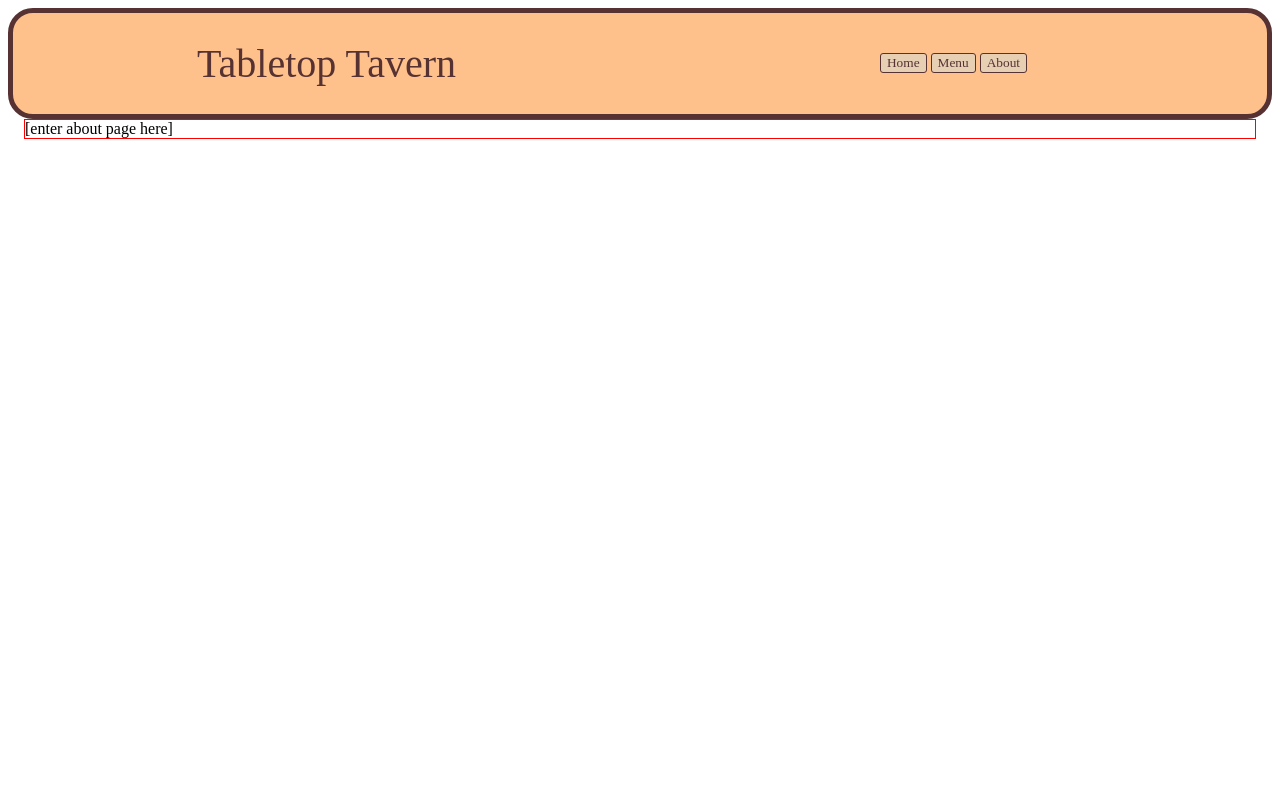
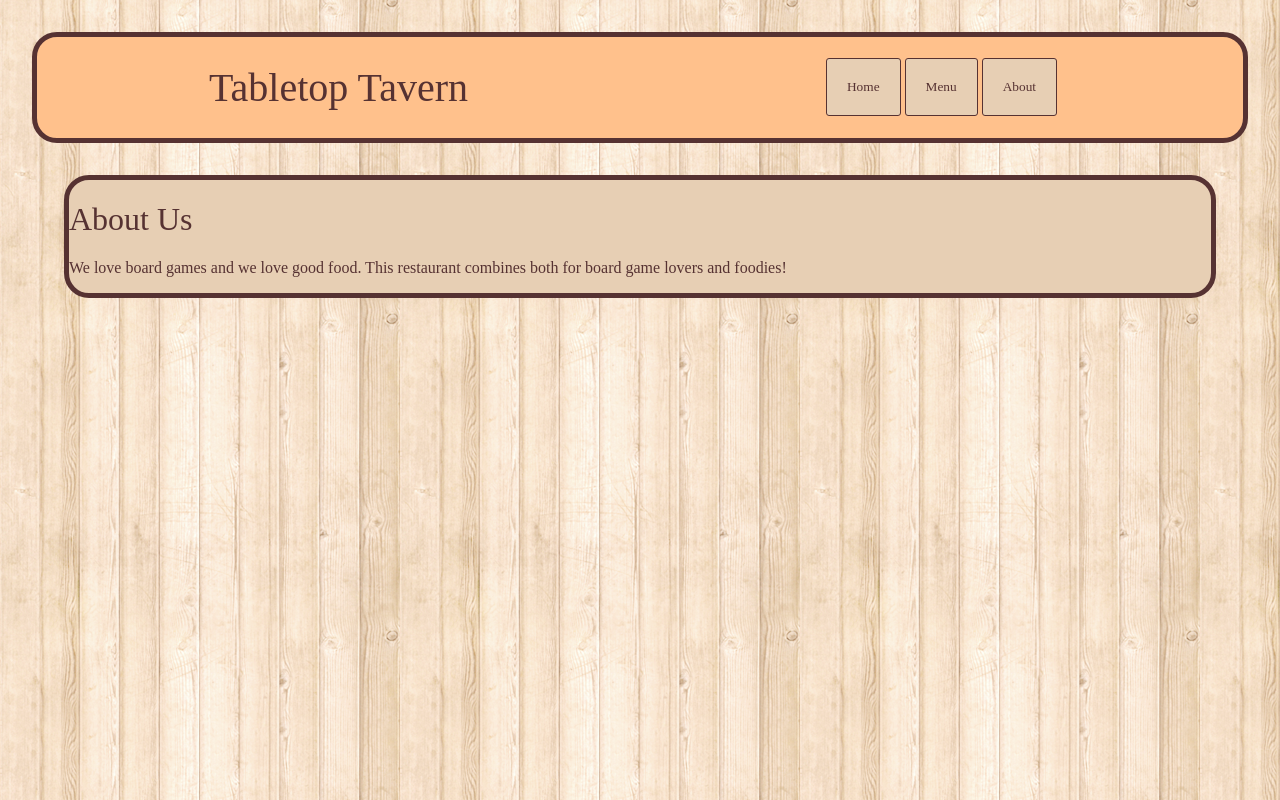
Before and after one commit to raylopez509/resturant_odin, a website built with webpack: page src/template.html in a window 1280 px wide. Both pictures are taken after a click on the button "About". Built offline with nearby package versions, Linux system fonts and the light colour scheme; a web font is replaced by a local one.

Commit message:
added background to webpage

```diff
--- a/package.json
+++ b/package.json
@@ -1,6 +1,7 @@
 {
   "devDependencies": {
     "css-loader": "^7.1.2",
+    "html-loader": "^5.1.0",
     "style-loader": "^4.0.0",
     "webpack": "^5.97.1",
     "webpack-cli": "^6.0.1",
--- a/src/index.js
+++ b/src/index.js
@@ -104,9 +104,13 @@ function displayMenuPage() {
 function displayAboutPage() {
   removeContent();
   const contentDiv = document.querySelector('#content');
-  const testDiv = document.createElement('div');
-  testDiv.textContent = '[enter about page here]';
-  contentDiv.appendChild(testDiv);
+  const aboutUsTitle = document.createElement('h1');
+  aboutUsTitle.textContent = 'About Us';
+  contentDiv.appendChild(aboutUsTitle);
+  const aboutUsText = document.createElement('p');
+  aboutUsText.textContent =
+    'We love board games and we love good food. This restaurant combines both for board game lovers and foodies!';
+  contentDiv.appendChild(aboutUsText);
 }
 
 function removeContent() {
--- a/src/styles.css
+++ b/src/styles.css
@@ -1,3 +1,8 @@
+body {
+  margin: 0px;
+  background-image: url('background.png');
+}
+
 .title {
   font-family: 'Pirata One', serif;
   font-weight: 400;
@@ -28,12 +33,16 @@ header {
   border-radius: 25px;
   background-color: #ffc18c;
   color: #563232;
+  margin: 2rem;
 }
 
 #content {
-  margin-left: 1rem;
-  margin-right: 1rem;
-  border: 1px solid red;
+  margin-left: 4rem;
+  margin-right: 4rem;
+  border: 5px solid #563232;
+  border-radius: 25px;
+  background-color: #e7cfb4;
+  color: #563232;
 }
 
 button {
@@ -41,4 +50,9 @@ button {
   border-radius: 3px;
   color: #563232;
   background-color: #e7cfb4;
+  padding: 20px;
 }
+
+li {
+  list-style-type: none;
+}
--- a/webpack.config.js
+++ b/webpack.config.js
@@ -20,6 +20,10 @@ module.exports = {
         test: /\.css$/i,
         use: ['style-loader', 'css-loader'],
       },
+      {
+        test: /\.html$/i,
+        loader: 'html-loader',
+      },
     ],
   },
 };
```
Also changed, not shown: src/background.png (added), 1 other file.
